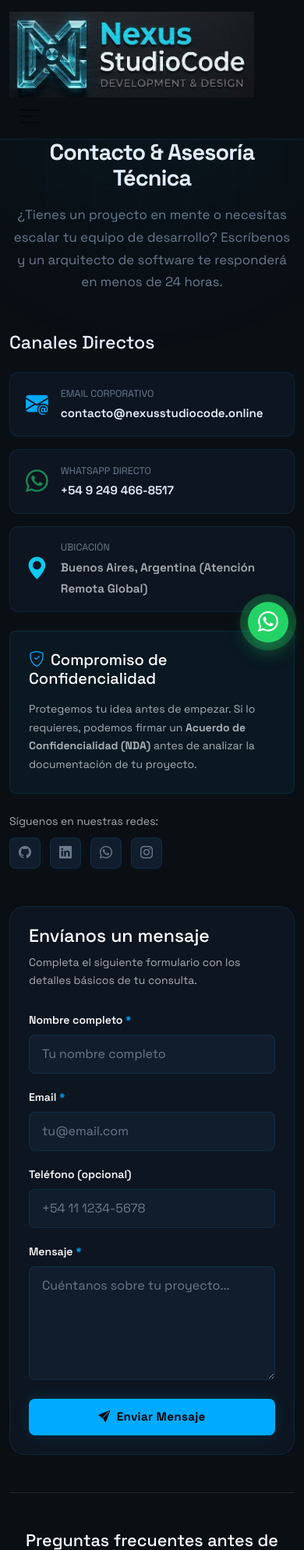
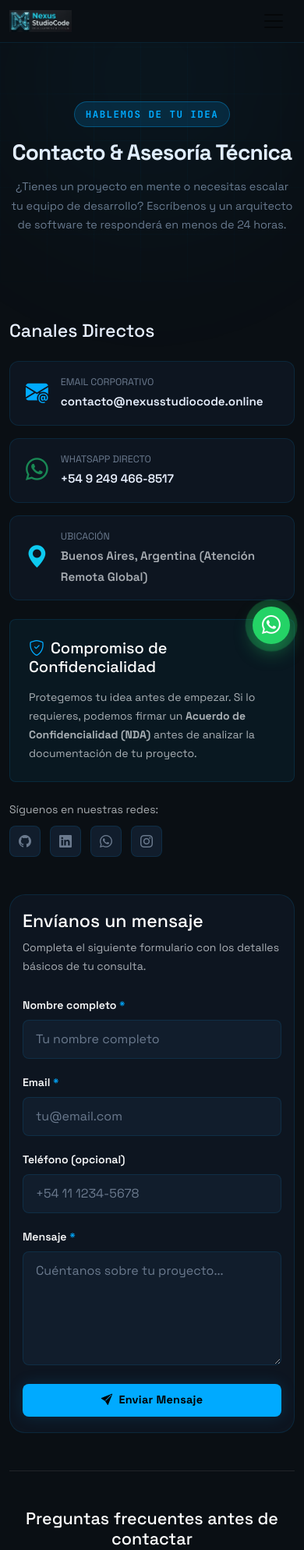
Before and after one commit to TatoMesa/nexus-studio-code, a Django app: page /contacto/ in a window 390 px wide; the page is wider, and only the part inside the window is pictured. Shown: the top 1988 px of that part at 78% size. Run offline with Django 5.2, Linux system fonts and the light colour scheme; data comes from the database, SQL or seed files in the repository.

Commit message:
style: optimizacion responsive slim para dispositivos moviles sin alterar diseño desktop

```diff
--- a/static/css/main.css
+++ b/static/css/main.css
@@ -1370,18 +1370,71 @@ body {
   background: var(--accent-glow) !important;
 }
 
-/* ─── RESPONSIVE ──────────────────────────────────────── */
+/* ─── RESPONSIVE (OPTIMIZACIÓN MOBILE SLIM & UNCLUTTERED) ─── */
 @media (max-width: 991px) {
-  .hero-visual { margin-top: 40px; }
-  .floating-card { display: none; }
+  /* Logo & Navbar en Mobile (Desktop se mantiene intacto) */
+  .brand-img { max-height: 32px !important; width: auto !important; }
+  .footer-logo-img { max-height: 32px !important; width: auto !important; }
+  .navbar { padding: 8px 0 !important; }
+
+  .hero-visual { margin-top: 24px; }
+  .floating-card { display: none !important; }
   .about-years-badge { bottom: -10px; right: 16px; }
-  .contact-form-card { padding: 24px; }
-  .whatsapp-tooltip { display: none; }
+  .contact-form-card { padding: 20px 16px !important; }
+  .whatsapp-tooltip { display: none !important; }
+
+  /* Reducir sobrecarga de paddings en mobile */
+  .section-pad { padding: 48px 0 !important; }
+  .section-header { margin-bottom: 28px !important; }
+  .section-title { font-size: 1.75rem !important; }
+  .section-subtitle { font-size: 0.9rem !important; margin-bottom: 12px !important; }
 }
+
 @media (max-width: 767px) {
-  .section-pad { padding: 64px 0; }
-  .hero-title  { font-size: 2.2rem; }
-  .code-window { font-size: 0.75rem; }
-  .tech-item   { width: 100px; max-width: 120px; padding: 16px 8px; }
-  .whatsapp-float-btn { bottom: 20px; right: 20px; width: 52px; height: 52px; font-size: 26px; }
+  /* Navbar & Logo aun más compacto en teléfonos */
+  .brand-img { max-height: 28px !important; width: auto !important; }
+  .footer-logo-img { max-height: 30px !important; width: auto !important; }
+
+  /* Hero Section limpia en Mobile */
+  .hero-section { padding-top: 88px !important; padding-bottom: 32px !important; }
+  .hero-title  { font-size: 1.7rem !important; line-height: 1.25 !important; margin-bottom: 14px !important; }
+  .hero-subtitle { font-size: 0.88rem !important; margin-bottom: 20px !important; }
+  .hero-badge-pill { font-size: 0.72rem !important; padding: 4px 10px !important; }
+
+  /* Ventana de Código IDE compacta */
+  .code-window { font-size: 0.72rem !important; border-radius: 10px !important; }
+  .code-window-header { padding: 8px 12px !important; }
+  .code-tabs { display: flex; overflow-x: auto; max-width: 180px; }
+  .code-tab-btn { font-size: 0.68rem !important; padding: 2px 6px !important; }
+
+  /* Cotizador Interactivo Mobile Slim */
+  .quote-calculator-section { padding: 40px 0 !important; }
+  .quote-card-container { padding: 18px 12px !important; border-radius: 14px !important; }
+  .quote-option-card .option-content { padding: 10px 12px !important; gap: 10px !important; }
+  .quote-option-card .option-icon { font-size: 1.25rem !important; }
+  .quote-checkbox-card { padding: 10px 12px !important; font-size: 0.82rem !important; }
+  .quote-live-result-box { padding: 16px 12px !important; }
+  .quote-live-result-box h3 { font-size: 1.4rem !important; }
+
+  /* Tarjetas de Servicios, Metodología, Garantías y Casos de Estudio */
+  .service-card, .process-step-card, .guarantee-card, .case-study-card {
+    padding: 20px 16px !important;
+    border-radius: 12px !important;
+  }
+  .step-num-badge { font-size: 1.4rem !important; margin-bottom: 6px !important; }
+  .step-title { font-size: 1.05rem !important; }
+
+  /* Grid de Stack Tecnológico Mobile */
+  .tech-grid { gap: 10px !important; }
+  .tech-item { width: 95px !important; max-width: 110px !important; padding: 14px 6px !important; gap: 8px !important; }
+  .tech-name { font-size: 0.78rem !important; }
+  .tech-icon-wrap { width: 38px !important; height: 38px !important; font-size: 1.2rem !important; }
+
+  /* Botón Flotante de WhatsApp */
+  .whatsapp-float-btn { bottom: 18px !important; right: 18px !important; width: 48px !important; height: 48px !important; font-size: 24px !important; }
 }
+
+@media (max-width: 575px) {
+  .hero-title { font-size: 1.55rem !important; }
+  .btn-lg { padding: 10px 18px !important; font-size: 0.9rem !important; }
+}
--- a/templates/base.html
+++ b/templates/base.html
@@ -65,9 +65,9 @@
       <a class="navbar-brand d-flex align-items-center" href="{% url 'core:home' %}">
         <span class="brand-logo me-2">
           {% if site_config.logo %}
-            <img src="{{ site_config.logo.url }}" alt="{{ site_config.company_name }} Logo" class="brand-img" style="height:110px;width:auto;">
+            <img src="{{ site_config.logo.url }}" alt="{{ site_config.company_name }} Logo" class="brand-img" style="max-height:48px;width:auto;">
           {% else %}
-            <img src="{% static 'images/logoNSC.png' %}" alt="{{ site_config.company_name }} Logo" class="brand-img" style="height:44px;width:auto;">
+            <img src="{% static 'images/logoNSC.png' %}" alt="{{ site_config.company_name }} Logo" class="brand-img" style="max-height:44px;width:auto;">
           {% endif %}
         </span>
         <!-- <span class="brand-text d-none d-sm-inline-block fw-bold text-accent fs-5">
@@ -141,9 +141,9 @@
         <div class="col-lg-4">
           <div class="footer-brand mb-3 d-flex align-items-center">
             {% if site_config.logo %}
-              <img src="{{ site_config.logo.url }}" alt="{{ site_config.company_name }} Logo" style="height:44px;width:auto;" class="me-2">
+              <img src="{{ site_config.logo.url }}" alt="{{ site_config.company_name }} Logo" class="footer-logo-img me-2" style="max-height:44px;width:auto;">
             {% else %}
-              <img src="{% static 'images/logoNSC.png' %}" alt="{{ site_config.company_name }} Logo" style="height:44px;width:auto;" class="me-2">
+              <img src="{% static 'images/logoNSC.png' %}" alt="{{ site_config.company_name }} Logo" class="footer-logo-img me-2" style="max-height:44px;width:auto;">
             {% endif %}
             <span class="brand-text d-none d-sm-inline-block fw-bold text-accent fs-5">
           Nexus <span class="text-white">StudioCode</span>
```
